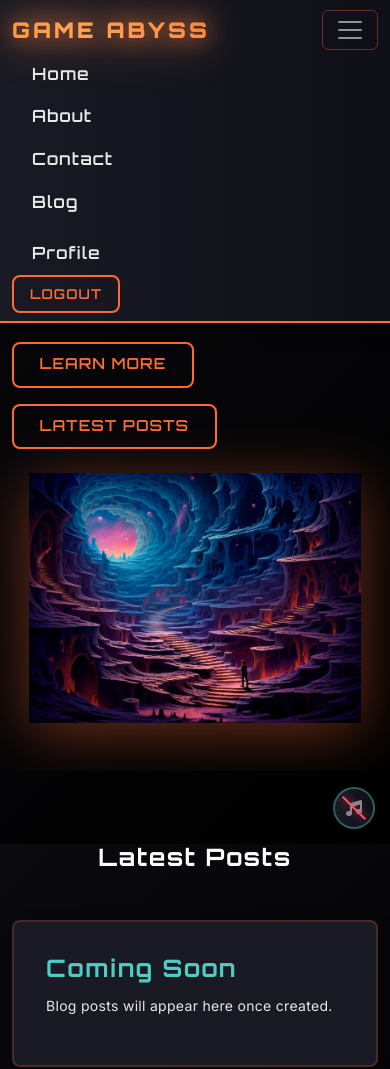
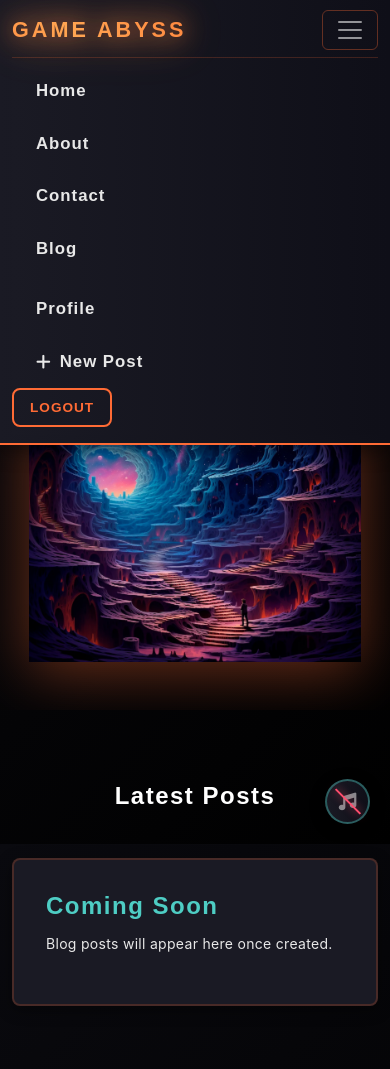
Before and after one commit to Drake-Designer/Game-Abyss, a Django app: page / in a window 390 px wide, after a click that opens the changed part. Shown: the top 1069 px of the page. Run offline with Django 5.2, Linux system fonts and the light colour scheme; the visitor is signed in with stand-in values (Sample User, id 1); some libraries are stand-ins or nearby versions.

Commit message:
Add blog URLConf and placeholder view; fix navbar and responsive CSS so New Post appears as a full-width menu item only when the hamburger menu is opened, remove the floating button, and clean up CSS issues.

```diff
--- /dev/null
+++ b/blog/urls.py
@@ -0,0 +1,8 @@
+from django.urls import path
+from . import views
+
+app_name = 'blog'
+
+urlpatterns = [
+    path('new/', views.new_post, name='new'),
+]
--- a/core/urls.py
+++ b/core/urls.py
@@ -21,4 +21,5 @@
     path('admin/', admin.site.urls),
     path('accounts/', include('allauth.urls')),
     path('', include('pages.urls')),
+    path('blog/', include('blog.urls', namespace='blog')),
 ]
--- a/static/css/style.css
+++ b/static/css/style.css
@@ -1,9 +1,6 @@
 /* ============================================
-   GAME ABYSS - GENERAL STYLES & ROOT VARIABLES
-   ============================================ */
-
-@import url('https://fonts.googleapis.com/css2?family=Inter:wght@300;400;500;600;700&family=Orbitron:wght@400;500;600;700;800;900&family=Rubik:wght@300;400;500;600;700;800&display=swap');
-
+  GAME ABYSS - GENERAL STYLES & ROOT VARIABLES
+  ============================================ */
 :root {
   /* Typography */
   --font-primary: 'Rubik', sans-serif;
@@ -42,6 +39,9 @@
     drop-shadow(0 0 30px rgb(255 165 82 / 35%));
 }
 
+/* ============================================
+  RESETS AND BASE
+  ============================================ */
 * {
   box-sizing: border-box;
 }
@@ -165,6 +165,10 @@
     text-shadow 0.3s ease;
 }
 
+.navbar-nav .nav-link {
+  padding: 0.65rem 1rem;
+}
+
 .ga-navbar-link:hover,
 .ga-navbar-link.active {
   color: var(--color-primary);
@@ -179,6 +183,27 @@
 
 .ga-navbar .navbar-toggler:focus {
   box-shadow: 0 0 0 0.15rem rgb(255 107 53 / 35%);
+}
+
+.ga-navbar-newpost {
+  margin-left: 0.5rem;
+  box-shadow: 0 2px 8px rgb(255 107 53 / 18%);
+  transition:
+    background 0.2s,
+    box-shadow 0.2s,
+    transform 0.2s;
+  font-family: var(--font-headings);
+  font-weight: 700;
+  letter-spacing: 1px;
+  display: inline-flex;
+  align-items: center;
+  gap: 0.5rem;
+}
+
+.ga-navbar-newpost:hover {
+  background: linear-gradient(135deg, #ff8c42 0%, var(--color-primary) 100%);
+  box-shadow: 0 4px 16px rgb(255 107 53 / 30%);
+  transform: translateY(-2px) scale(1.04);
 }
 
 /* ============================================
@@ -549,6 +574,117 @@
 }
 
 /* ============================================
+   MUSIC PLAYER
+   ============================================ */
+.ga-music-player {
+  position: fixed;
+  bottom: 20px;
+  right: 20px;
+  z-index: 9999;
+}
+
+.ga-music-toggle {
+  width: 50px;
+  height: 50px;
+  border-radius: 50%;
+  background: var(--gradient-primary);
+  border: 2px solid var(--color-secondary);
+  color: white;
+  cursor: pointer;
+  box-shadow: var(--shadow-md);
+  transition: all 0.3s ease;
+  display: flex;
+  align-items: center;
+  justify-content: center;
+  font-size: 1.2rem;
+  position: relative;
+  overflow: visible;
+}
+
+.ga-music-toggle::before {
+  content: '';
+  position: absolute;
+  inset: -4px;
+  background: var(--gradient-highlight);
+  background-size: 200% 200%;
+  opacity: 0;
+  border-radius: 50%;
+  z-index: -1;
+  filter: blur(8px);
+  transition: opacity 0.3s ease;
+}
+
+.ga-music-toggle:hover {
+  transform: scale(1.08);
+  box-shadow: var(--shadow-lg);
+}
+
+.ga-music-toggle:active {
+  transform: scale(0.95);
+}
+
+.ga-music-toggle .fa-music {
+  position: relative;
+  z-index: 2;
+  transition: all 0.3s ease;
+}
+
+.ga-music-toggle.ga-playing::before {
+  opacity: 1;
+  animation: ga-glow-pulse 2s ease-in-out infinite;
+}
+
+.ga-music-toggle.ga-playing {
+  border-color: var(--color-primary);
+  box-shadow:
+    0 0 20px rgb(255 107 53 / 50%),
+    0 0 35px rgb(255 107 53 / 30%),
+    0 4px 15px rgb(0 0 0 / 40%);
+}
+
+.ga-music-toggle.ga-playing .fa-music {
+  animation: ga-music-bounce 1.2s ease-in-out infinite;
+  filter: drop-shadow(0 0 4px rgb(255 255 255 / 80%));
+}
+
+.ga-music-toggle.ga-paused {
+  background: var(--gradient-surface);
+  border-color: rgb(78 205 196 / 40%);
+  box-shadow: var(--shadow-sm);
+}
+
+.ga-music-toggle.ga-paused::before {
+  opacity: 0;
+  animation: none;
+}
+
+.ga-music-toggle.ga-paused .fa-music {
+  opacity: 0.5;
+  animation: none;
+}
+
+.ga-music-mute {
+  position: absolute;
+  width: 2px;
+  height: 40px;
+  background: #ff4d6d;
+  transform: rotate(-45deg);
+  opacity: 0;
+  transition: opacity 0.3s ease;
+  z-index: 3;
+  box-shadow: 0 0 8px rgb(255 77 109 / 80%);
+  pointer-events: none;
+  top: 50%;
+  left: 50%;
+  margin-left: -1px;
+  margin-top: -20px;
+}
+
+.ga-music-mute.ga-visible {
+  opacity: 1;
+}
+
+/* ============================================
    ANIMATIONS
    ============================================ */
 @keyframes ga-slide-left {
@@ -603,243 +739,6 @@
   }
 }
 
-/* ============================================
-   MEDIA QUERIES
-   ============================================ */
-@media (width <= 576px) {
-  body {
-    font-size: 14px;
-  }
-
-  h1 {
-    font-size: 1.85rem;
-  }
-
-  h2 {
-    font-size: 1.5rem;
-  }
-
-  .ga-navbar-brand {
-    font-size: 1.35rem;
-  }
-
-  .ga-hero-image {
-    max-height: 250px;
-  }
-
-  .ga-error-page {
-    min-height: 60vh;
-    padding: 1rem;
-  }
-
-  .ga-error-title {
-    font-size: 2.4rem;
-  }
-
-  .ga-error-subtitle {
-    font-size: 1.3rem;
-  }
-}
-
-@media (width >= 576px) {
-  p {
-    font-size: 1.05rem;
-  }
-
-  h1 {
-    font-size: 2.2rem;
-  }
-
-  .ga-error-title {
-    font-size: 3rem;
-  }
-
-  .ga-error-subtitle {
-    font-size: 1.5rem;
-  }
-}
-
-@media (width >= 768px) {
-  p {
-    font-size: 1.1rem;
-  }
-
-  h1 {
-    font-size: 2.5rem;
-  }
-
-  .ga-hero-image {
-    max-height: 350px;
-  }
-
-  .ga-error-page {
-    min-height: 70vh;
-  }
-
-  .ga-error-title {
-    font-size: 3.8rem;
-  }
-
-  .ga-error-subtitle {
-    font-size: 1.75rem;
-  }
-}
-
-@media (width >= 992px) {
-  p {
-    font-size: 1.15rem;
-  }
-
-  h1 {
-    font-size: 2.8rem;
-  }
-
-  .ga-hero-image {
-    max-height: 400px;
-  }
-}
-
-@media (width >= 1200px) {
-  p {
-    font-size: 1.2rem;
-  }
-
-  h1 {
-    font-size: 3rem;
-  }
-}
-
-@media (width >= 1400px) {
-  body {
-    font-size: 18px;
-  }
-
-  p {
-    font-size: 1.25rem;
-  }
-
-  h1 {
-    font-size: 3.4rem;
-  }
-}
-
-/* ============================================
-   MUSIC PLAYER
-   ============================================ */
-
-.ga-music-player {
-  position: fixed;
-  bottom: 20px;
-  right: 20px;
-  z-index: 9999;
-}
-
-.ga-music-toggle {
-  width: 50px;
-  height: 50px;
-  border-radius: 50%;
-  background: var(--gradient-primary);
-  border: 2px solid var(--color-secondary);
-  color: white;
-  cursor: pointer;
-  box-shadow: var(--shadow-md);
-  transition: all 0.3s ease;
-  display: flex;
-  align-items: center;
-  justify-content: center;
-  font-size: 1.2rem;
-  position: relative;
-  overflow: visible;
-}
-
-.ga-music-toggle::before {
-  content: '';
-  position: absolute;
-  inset: -4px;
-  background: var(--gradient-highlight);
-  background-size: 200% 200%;
-  opacity: 0;
-  border-radius: 50%;
-  z-index: -1;
-  filter: blur(8px);
-  transition: opacity 0.3s ease;
-}
-
-.ga-music-toggle:hover {
-  transform: scale(1.08);
-  box-shadow: var(--shadow-lg);
-}
-
-.ga-music-toggle:active {
-  transform: scale(0.95);
-}
-
-/* Music icon */
-.ga-music-toggle .fa-music {
-  position: relative;
-  z-index: 2;
-  transition: all 0.3s ease;
-}
-
-/* Playing state - animated glow */
-.ga-music-toggle.ga-playing::before {
-  opacity: 1;
-  animation: ga-glow-pulse 2s ease-in-out infinite;
-}
-
-.ga-music-toggle.ga-playing {
-  border-color: var(--color-primary);
-  box-shadow:
-    0 0 20px rgb(255 107 53 / 50%),
-    0 0 35px rgb(255 107 53 / 30%),
-    0 4px 15px rgb(0 0 0 / 40%);
-}
-
-.ga-music-toggle.ga-playing .fa-music {
-  animation: ga-music-bounce 1.2s ease-in-out infinite;
-  filter: drop-shadow(0 0 4px rgb(255 255 255 / 80%));
-}
-
-/* Paused state */
-.ga-music-toggle.ga-paused {
-  background: var(--gradient-surface);
-  border-color: rgb(78 205 196 / 40%);
-  box-shadow: var(--shadow-sm);
-}
-
-.ga-music-toggle.ga-paused::before {
-  opacity: 0;
-  animation: none;
-}
-
-.ga-music-toggle.ga-paused .fa-music {
-  opacity: 0.5;
-  animation: none;
-}
-
-/* Mute slash icon */
-.ga-music-mute {
-  position: absolute;
-  width: 2px;
-  height: 40px;
-  background: #ff4d6d;
-  transform: rotate(-45deg);
-  opacity: 0;
-  transition: opacity 0.3s ease;
-  z-index: 3;
-  box-shadow: 0 0 8px rgb(255 77 109 / 80%);
-  pointer-events: none;
-  top: 50%;
-  left: 50%;
-  margin-left: -1px;
-  margin-top: -20px;
-}
-
-.ga-music-mute.ga-visible {
-  opacity: 1;
-}
-
-/* Animations */
 @keyframes ga-glow-pulse {
   0%,
   100% {
@@ -878,13 +777,114 @@
   }
 }
 
-/* Mobile responsive */
-@media (width <= 768px) {
-  .ga-music-player {
-    bottom: 15px;
-    right: 15px;
+/* ============================================
+   MEDIA QUERIES
+   ============================================ */
+
+/* <= 576px: phone tweaks */
+@media (width <= 576px) {
+  body {
+    font-size: 14px;
   }
 
+  h1 {
+    font-size: 1.85rem;
+  }
+
+  h2 {
+    font-size: 1.5rem;
+  }
+
+  .ga-navbar-brand {
+    font-size: 1.35rem;
+  }
+
+  .ga-hero-image {
+    max-height: 250px;
+  }
+
+  .ga-error-page {
+    min-height: 60vh;
+    padding: 1rem;
+  }
+
+  .ga-error-title {
+    font-size: 2.4rem;
+  }
+
+  .ga-error-subtitle {
+    font-size: 1.3rem;
+  }
+
+  .ga-music-toggle {
+    width: 42px;
+    height: 42px;
+    font-size: 1rem;
+  }
+
+  .ga-music-mute {
+    height: 32px;
+    margin-top: -16px;
+  }
+
+  .navbar-nav .nav-link.ga-navbar-link {
+    border-radius: calc(var(--radius) / 1.5);
+    margin: 0.15rem 0.5rem;
+  }
+
+  .navbar-nav .nav-link.ga-navbar-link:active {
+    background-color: rgb(255 107 53 / 12%);
+  }
+}
+
+/* >= 576px: small devices and up */
+@media (width >= 576px) {
+  p {
+    font-size: 1.05rem;
+  }
+
+  h1 {
+    font-size: 2.2rem;
+  }
+
+  .ga-error-title {
+    font-size: 3rem;
+  }
+
+  .ga-error-subtitle {
+    font-size: 1.5rem;
+  }
+}
+
+/* >= 768px: tablets and up */
+@media (width >= 768px) {
+  p {
+    font-size: 1.1rem;
+  }
+
+  h1 {
+    font-size: 2.5rem;
+  }
+
+  .ga-hero-image {
+    max-height: 350px;
+  }
+
+  .ga-error-page {
+    min-height: 70vh;
+  }
+
+  .ga-error-title {
+    font-size: 3.8rem;
+  }
+
+  .ga-error-subtitle {
+    font-size: 1.75rem;
+  }
+}
+
+/* <= 991.98px: collapsed navbar and medium screens */
+@media (width <= 991.98px) {
   .ga-music-toggle {
     width: 45px;
     height: 45px;
@@ -895,17 +895,56 @@
     height: 35px;
     margin-top: -17.5px;
   }
+
+  .ga-navbar .navbar-collapse {
+    margin-top: 0.25rem;
+    background: linear-gradient(90deg, var(--color-surface) 0%, #0f0f18 100%);
+    border-top: 1px solid rgb(255 107 53 / 20%);
+    padding: 0.5rem 0;
+  }
 }
 
-@media (width <= 576px) {
-  .ga-music-toggle {
-    width: 42px;
-    height: 42px;
-    font-size: 1rem;
+/* >= 992px: desktops and up */
+@media (width >= 992px) {
+  p {
+    font-size: 1.15rem;
   }
 
-  .ga-music-mute {
-    height: 32px;
-    margin-top: -16px;
+  h1 {
+    font-size: 2.8rem;
+  }
+
+  .ga-hero-image {
+    max-height: 400px;
+  }
+
+  .ga-navbar .navbar-toggler {
+    display: none;
   }
 }
+
+/* >= 1200px: large desktops */
+@media (width >= 1200px) {
+  p {
+    font-size: 1.2rem;
+  }
+
+  h1 {
+    font-size: 3rem;
+  }
+}
+
+/* >= 1400px: very large desktops */
+@media (width >= 1400px) {
+  body {
+    font-size: 18px;
+  }
+
+  p {
+    font-size: 1.25rem;
+  }
+
+  h1 {
+    font-size: 3.4rem;
+  }
+}
--- a/templates/shared/_navbar.html
+++ b/templates/shared/_navbar.html
@@ -1,7 +1,18 @@
-<nav class="navbar navbar-expand-lg navbar-dark bg-dark fixed-top ga-navbar">
-  <div class="container">
+<nav class="navbar navbar-expand-lg navbar-dark fixed-top ga-navbar">
+  <div class="container align-items-center">
+    <!-- Brand -->
     <a class="navbar-brand ga-navbar-brand" href="{% url 'pages:home' %}">Game Abyss</a>
-    <button class="navbar-toggler"
+    <!-- Right side: desktop New Post + toggler -->
+    <div class="d-flex align-items-center ms-auto order-lg-2">
+      {% if user.is_authenticated %}
+        <!-- Desktop only -->
+        <a class="ga-btn ga-btn-primary ga-btn-sm d-none d-lg-inline-flex align-items-center gap-2 ga-navbar-newpost"
+           href="{% url 'blog:new' %}">
+          <i class="fa-solid fa-plus"></i>
+          <span>New Post</span>
+        </a>
+      {% endif %}
+      <button class="navbar-toggler ms-2"
               type="button"
               data-bs-toggle="collapse"
               data-bs-target="#mainNav"
@@ -10,8 +21,10 @@
               aria-label="Toggle navigation">
         <span class="navbar-toggler-icon"></span>
       </button>
-    <div class="collapse navbar-collapse" id="mainNav">
-      <ul class="navbar-nav mx-auto mb-2 mb-lg-0">
+    </div>
+    <!-- Collapsible menu -->
+    <div class="collapse navbar-collapse order-lg-1" id="mainNav">
+      <ul class="navbar-nav me-lg-auto mb-2 mb-lg-0">
         <li class="nav-item">
           <a class="nav-link ga-navbar-link" href="{% url 'pages:home' %}">Home</a>
         </li>
@@ -25,10 +38,17 @@
           <a class="nav-link ga-navbar-link" href="">Blog</a>
         </li>
       </ul>
-      <ul class="navbar-nav ms-auto">
+      <ul class="navbar-nav ms-lg-auto align-items-lg-center">
         {% if user.is_authenticated %}
           <li class="nav-item">
             <a class="nav-link ga-navbar-link" href="">Profile</a>
+          </li>
+          <!-- Mobile-only New Post as a normal menu item -->
+          <li class="nav-item d-lg-none">
+            <a class="nav-link ga-navbar-link d-flex align-items-center gap-2"
+               href="{% url 'blog:new' %}">
+              <i class="fa-solid fa-plus"></i><span>New Post</span>
+            </a>
           </li>
           <li class="nav-item">
             <form action="{% url 'account_logout' %}" method="post" class="d-inline">
```
Also changed, not shown: blog/views.py (+7 -1 lines). Lines whose indentation alone changed are shown as unchanged.
